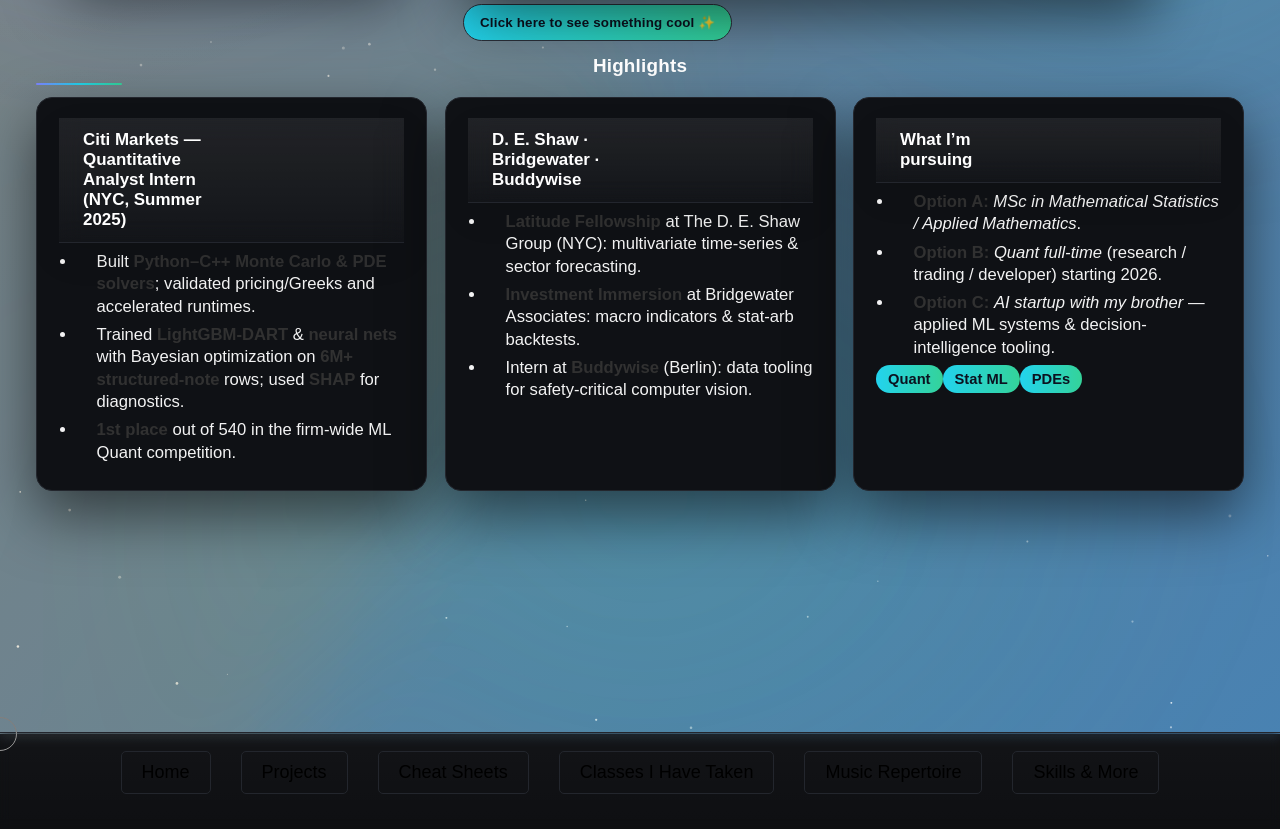
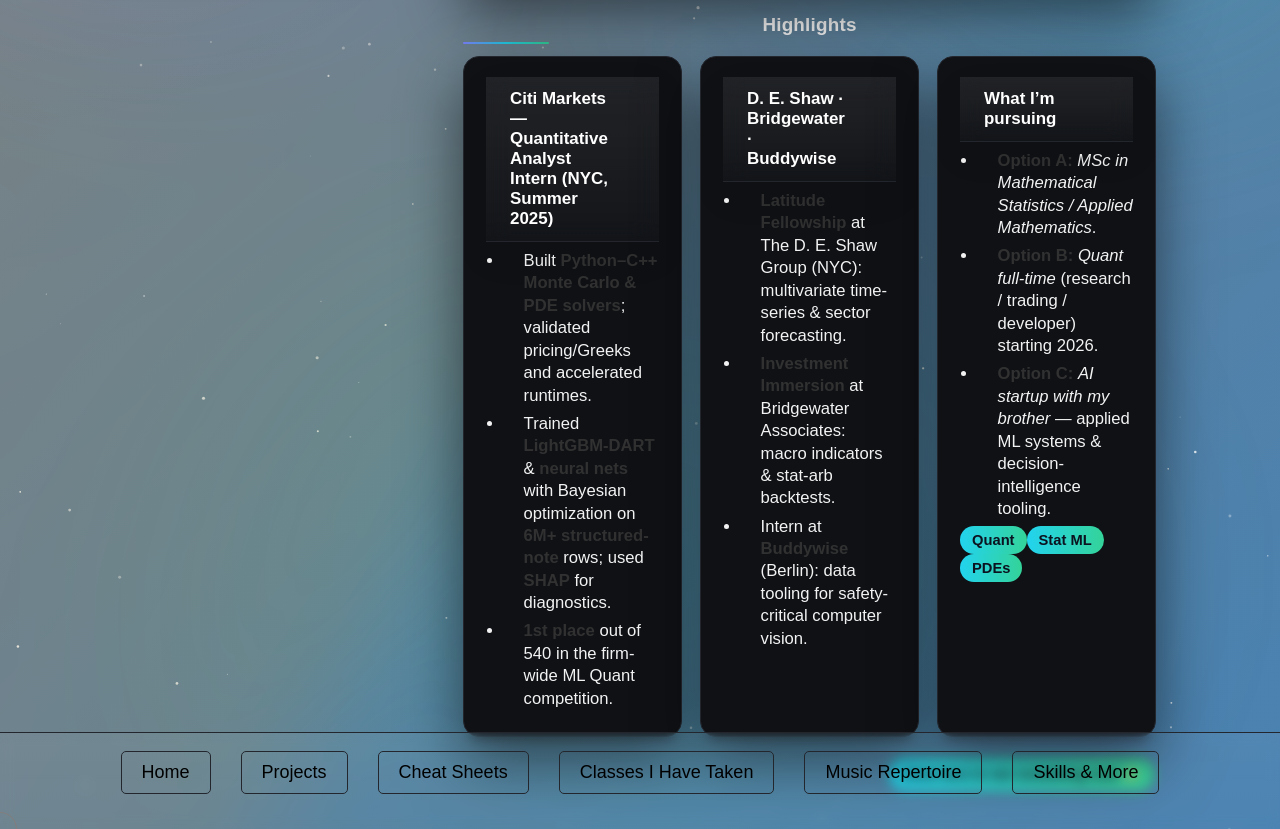
Before and after one commit to xXElGenio0203Xx/eugenio-macias.github.io, a Jekyll site: the page built from index.md, in a window 1280 px wide and 1388 px high, cut to the strip 559-1388 px from the top of the window. Built offline with Jekyll 4.4.1, drawn with Linux system fonts in a browser that asks for light colours; some web fonts are replaced; part of the change alters nothing that is shown.

Commit message:
Update index.md

```diff
--- a/index.md
+++ b/index.md
@@ -5,10 +5,13 @@ title: Home
 
 <canvas id="stars" aria-hidden="true"></canvas>
 <div class="aurora" aria-hidden="true"></div>
-<div class="spotlight" aria-hidden="true"></div> <section class="hero">
+<div class="spotlight" aria-hidden="true"></div>
+
+<section class="hero">
   <div class="hero-inner">
 
-    <div class="pfp-wrap" data-tilt data-magnetic> <picture>
+    <div class="pfp-wrap" data-tilt data-magnetic>
+      <picture>
         <source type="image/heic" srcset="{{ site.baseurl }}/assets/images/profile%20pic.HEIC" />
         <source type="image/webp" srcset="{{ site.baseurl }}/assets/images/profile-pic.webp" />
         <source type="image/jpeg" srcset="{{ site.baseurl }}/assets/images/profile-pic.jpg" />
@@ -28,7 +31,8 @@ title: Home
         <span>Probability × Statistics × PDEs × ML under uncertainty</span>
       </p>
 
-      <article class="glass about" data-tilt data-magnetic> <h2>About me</h2>
+      <article class="glass about" data-tilt data-magnetic>
+        <h2>About me</h2>
         <div class="text-bg">
           <p>
             I’m an international student from Mexico at Brown University. I focus on the intersection of
@@ -44,44 +48,44 @@ title: Home
         </div>
       </article>
 
+      <h2 class="section-title">Highlights</h2>
+      <div class="cards">
+
+        <article class="card glow tilt-card" data-tilt data-magnetic>
+          <header>Citi Markets — Quantitative Analyst Intern (NYC, Summer 2025)</header>
+          <ul>
+            <li>Built <strong>Python–C++ Monte Carlo & PDE solvers</strong>; validated pricing/Greeks and accelerated runtimes.</li>
+            <li>Trained <strong>LightGBM-DART</strong> & <strong>neural nets</strong> with Bayesian optimization on <strong>6M+ structured-note</strong> rows; used <strong>SHAP</strong> for diagnostics.</li>
+            <li><strong>1st place</strong> out of 540 in the firm-wide ML Quant competition.</li>
+          </ul>
+        </article>
+
+        <article class="card tilt-card" data-tilt data-magnetic>
+          <header>D. E. Shaw · Bridgewater · Buddywise</header>
+          <ul>
+            <li><strong>Latitude Fellowship</strong> at The D. E. Shaw Group (NYC): multivariate time-series & sector forecasting.</li>
+            <li><strong>Investment Immersion</strong> at Bridgewater Associates: macro indicators & stat-arb backtests.</li>
+            <li>Intern at <strong>Buddywise</strong> (Berlin): data tooling for safety-critical computer vision.</li>
+          </ul>
+        </article>
+
+        <article class="card tilt-card" data-tilt data-magnetic>
+          <header>What I’m pursuing</header>
+          <ul>
+            <li><strong>Option A:</strong> <em>MSc in Mathematical Statistics / Applied Mathematics</em>.</li>
+            <li><strong>Option B:</strong> <em>Quant full-time</em> (research / trading / developer) starting 2026.</li>
+            <li><strong>Option C:</strong> <em>AI startup with my brother</em> — applied ML systems & decision-intelligence tooling.</li>
+          </ul>
+          <div class="badges">
+            <span class="badge">Quant</span><span class="badge">Stat ML</span><span class="badge">PDEs</span>
+          </div>
+        </article>
+
+      </div>
       <div class="cool-trigger">
         <button id="coolBtn" class="cool-btn" type="button">Click here to see something cool ✨</button>
       </div>
     </div>
-  </div>
-</section>
-
-<section class="highlights compact-top">
-  <h2 class="section-title">Highlights</h2>
-  <div class="cards">
-
-    <article class="card glow tilt-card" data-tilt data-magnetic> <header>Citi Markets — Quantitative Analyst Intern (NYC, Summer 2025)</header>
-      <ul>
-        <li>Built <strong>Python–C++ Monte Carlo & PDE solvers</strong>; validated pricing/Greeks and accelerated runtimes.</li>
-        <li>Trained <strong>LightGBM-DART</strong> & <strong>neural nets</strong> with Bayesian optimization on <strong>6M+ structured-note</strong> rows; used <strong>SHAP</strong> for diagnostics.</li>
-        <li><strong>1st place</strong> out of 540 in the firm-wide ML Quant competition.</li>
-      </ul>
-    </article>
-
-    <article class="card tilt-card" data-tilt data-magnetic> <header>D. E. Shaw · Bridgewater · Buddywise</header>
-      <ul>
-        <li><strong>Latitude Fellowship</strong> at The D. E. Shaw Group (NYC): multivariate time-series & sector forecasting.</li>
-        <li><strong>Investment Immersion</strong> at Bridgewater Associates: macro indicators & stat-arb backtests.</li>
-        <li>Intern at <strong>Buddywise</strong> (Berlin): data tooling for safety-critical computer vision.</li>
-      </ul>
-    </article>
-
-    <article class="card tilt-card" data-tilt data-magnetic> <header>What I’m pursuing</header>
-      <ul>
-        <li><strong>Option A:</strong> <em>MSc in Mathematical Statistics / Applied Mathematics</em>.</li>
-        <li><strong>Option B:</strong> <em>Quant full-time</em> (research / trading / developer) starting 2026.</li>
-        <li><strong>Option C:</strong> <em>AI startup with my brother</em> — applied ML systems & decision-intelligence tooling.</li>
-      </ul>
-      <div class="badges">
-        <span class="badge">Quant</span><span class="badge">Stat ML</span><span class="badge">PDEs</span>
-      </div>
-    </article>
-
   </div>
 </section>
 
@@ -123,7 +127,7 @@ title: Home
   /* Hero */
   .hero{ position:relative; padding: clamp(20px, 4.5vw, 40px) 16px; }
   .hero{ padding-bottom: clamp(8px, 2vw, 16px); } /* tighter bottom */
-  .hero-inner{ max-width:1120px; margin:0 auto; display:grid; grid-template-columns:1fr; gap:18px; align-items:center; }
+  .hero-inner{ max-width:1120px; margin:0 auto; display:grid; grid-template-columns:1fr; gap:18px; align-items:flex-start; } /* Changed align-items */
   @media (min-width:980px){ .hero-inner{ grid-template-columns:.95fr 1.65fr; gap:28px; } }
 
   /* Profile + ring */
@@ -174,7 +178,7 @@ title: Home
   .about p{ margin:0; color:var(--ink); opacity:.98; }
 
   /* Cool button */
-  .cool-trigger{ margin-top:14px; }
+  .cool-trigger{ margin-top:20px; text-align: right; } /* MODIFIED */
   .cool-btn{
     appearance:none; border:1px solid #2a2f39; border-radius:999px;
     padding:10px 16px; font-weight:800; letter-spacing:.2px; cursor:pointer;
@@ -183,10 +187,8 @@ title: Home
   }
   .cool-btn:hover{ transform: translateY(-2px) scale(1.02); box-shadow: 0 10px 24px rgba(0,0,0,.30); filter:saturate(1.1); }
 
-  /* Highlights section */
-  .highlights.compact-top{ margin-top: -6px; }
-  .highlights{ max-width:1280px; margin: 0 auto 40px; padding: 0 16px; }
-  .section-title{ margin:4px 0 12px; font-size:1.18rem; letter-spacing:.2px; color:var(--ink); }
+  /* Highlights section (now inside intro) */
+  .section-title{ margin:24px 0 12px; font-size:1.18rem; letter-spacing:.2px; color:var(--ink); } /* Added margin-top */
   .section-title::after{ content:""; display:block; height:2px; width:86px; margin-top:.35rem; background:linear-gradient(90deg,var(--g1),var(--g2),var(--g3)); border-radius:2px; }
 
   /* 3-Column Card Layout */
@@ -198,20 +200,8 @@ title: Home
   .card{
     background:var(--card); border:1px solid var(--line); border-radius:16px; padding:20px 22px; box-shadow:var(--shadow);
     color:var(--ink); position:relative; overflow:hidden; font-size:1.04rem;
-    will-change: transform, opacity;
-    /* Styles for scroll-reveal animation */
-    opacity: 0;
-    transform: translateY(30px);
-    transition: transform .5s cubic-bezier(0.215, 0.610, 0.355, 1), box-shadow .25s ease, border-color .25s ease, opacity .5s ease;
-  }
-  /* Staggered animation delay */
-  .card:nth-child(2) { transition-delay: .1s; }
-  .card:nth-child(3) { transition-delay: .2s; }
-
-  /* When card is visible (triggered by JS) */
-  .card.is-visible {
-      opacity: 1;
-      transform: translateY(0);
+    will-change: transform;
+    transition: transform .5s cubic-bezier(0.215, 0.610, 0.355, 1), box-shadow .25s ease, border-color .25s ease;
   }
 
   .card header{ font-weight:900; margin-bottom:8px; color:var(--ink); font-size:1.06rem; }
@@ -222,9 +212,10 @@ title: Home
     background: conic-gradient(from 0deg, var(--g1), var(--g2), var(--g3), var(--g1));
     transition: opacity .25s ease; filter: blur(16px);
   }
+  /* REDUCED HOVER EFFECT */
   .card:hover{
-    transform: translateY(-3px) rotateX(1.2deg) rotateY(-1.2deg) scale(1.012);
-    border-color:#2a2f39; box-shadow:0 22px 52px rgba(0,0,0,.45);
+    transform: translateY(-2px) rotateX(0.5deg) rotateY(-0.5deg) scale(1.01);
+    border-color:#2a2f39; box-shadow:0 18px 40px rgba(0,0,0,.45);
   }
   .card:hover::after{ opacity:.25; }
   .card:hover:before{
@@ -234,7 +225,8 @@ title: Home
   }
   @keyframes sheen{ from{ left:-40%; } to{ left:120%; } }
 
-  .tilt-card:hover{ transform: translateY(-3px) rotateX(2deg) rotateY(-2deg) scale(1.02); }
+  /* REDUCED HOVER EFFECT */
+  .tilt-card:hover{ transform: translateY(-2px) rotateX(1deg) rotateY(-1deg) scale(1.015); }
 
   /* Floating math symbols (unchanged) */
   .symbol-layer{ position: fixed; inset: 0; z-index: 3; pointer-events: none; display: none; }
@@ -267,7 +259,6 @@ title: Home
   @media (prefers-reduced-motion: reduce){
     .aurora, .ring, .profile-pic, .glass, .card, .symbol, .spotlight { animation: none !important; transition: none !important; }
     .typing span{ animation: none; border-right: none; }
-    .card { opacity: 1; transform: none; } /* Disable scroll animation */
   }
 </style>
 
@@ -342,8 +333,9 @@ title: Home
 
   const tilts = document.querySelectorAll('[data-tilt]');
   tilts.forEach(el=>{
-    const r = el.hasAttribute('data-magnetic') ? 6 : 10; // Less rotation for magnetic items
-    const m = el.hasAttribute('data-magnetic') ? 0.35 : 0; // Magnetic pull factor
+    // REDUCED EFFECT VALUES HERE
+    const r = el.hasAttribute('data-magnetic') ? 3 : 8; // Was 6 : 10
+    const m = el.hasAttribute('data-magnetic') ? 0.15 : 0; // Was 0.35 : 0
 
     el.addEventListener('mousemove', (e)=>{
       const b = el.getBoundingClientRect();
@@ -438,7 +430,7 @@ title: Home
   });
 })();
 
-/* ===== NEW: Spotlight Cursor Effect ===== */
+/* ===== Spotlight Cursor Effect ===== */
 (function() {
     const reduce = window.matchMedia('(prefers-reduced-motion: reduce)').matches;
     if (reduce) return;
@@ -449,24 +441,7 @@ title: Home
     });
 })();
 
-/* ===== NEW: Scroll-Reveal Animation for Cards ===== */
-(function() {
-    const reduce = window.matchMedia('(prefers-reduced-motion: reduce)').matches;
-    if (reduce) return;
-
-    const observer = new IntersectionObserver((entries) => {
-        entries.forEach(entry => {
-            if (entry.isIntersecting) {
-                entry.target.classList.add('is-visible');
-                observer.unobserve(entry.target);
-            }
-        });
-    }, {
-        threshold: 0.1 // Trigger when 10% of the element is visible
-    });
-
-    const cards = document.querySelectorAll('.card');
-    cards.forEach(card => observer.observe(card));
-})();
+// Scroll reveal script is no longer needed with the new layout
+// as the cards are now visible on load.
 
 </script>
```
